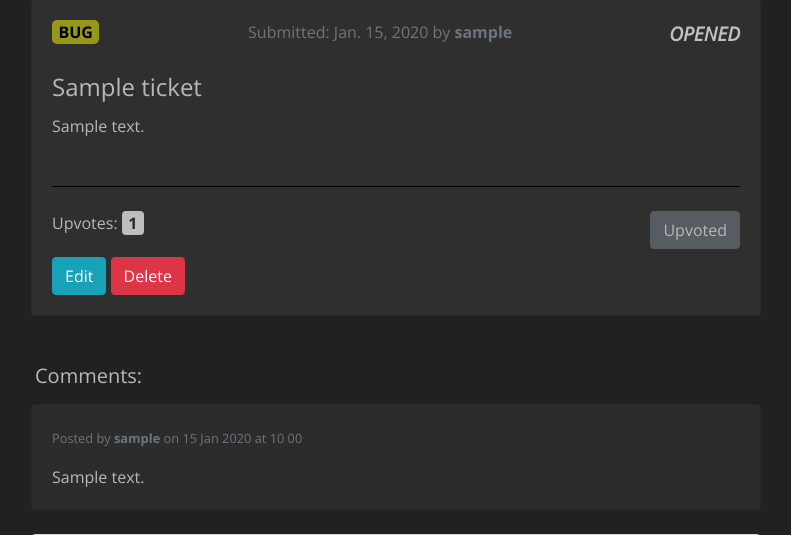
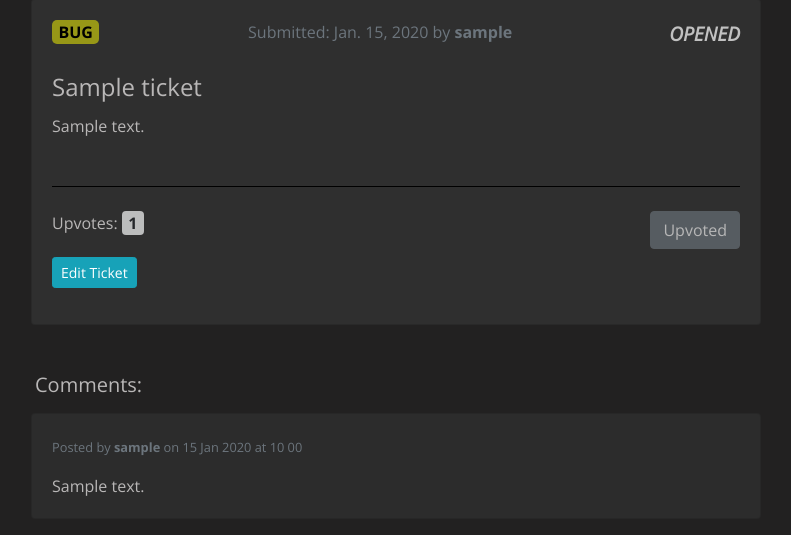
Before and after one commit to bravoalpha79/MothRadar, a Django app: page /tickets/1/details in a window 1280 px wide. Shown: the part 107-642 px from the top of the page, without its empty margins (244-1035 px from the left). Run offline with Django 3.2, Linux system fonts and the light colour scheme; a user stored in the database is signed in; tables that the repository leaves empty hold one stand-in row (values such as "Sample post"); some libraries are stand-ins or nearby versions.

Commit message:
remove option to delete tickets; remove Edit button from list view to remove clutter; change styling of Edit button on detail view

```diff
--- a/tickets/templates/tickets/ticket_detail.html
+++ b/tickets/templates/tickets/ticket_detail.html
@@ -18,11 +18,10 @@
       {% block upvotes %}
       {% endblock upvotes %}
     </div>
-    {% if user.is_authenticated and user == object.author %}
-    <a class="btn btn-info" href="{% url 'ticket-edit' object.id %}">Edit</a>
-    <a class="btn btn-danger" href="{% url 'ticket-delete' object.id %}"
-        >Delete</a
-      >
+    {% if user.is_authenticated and user == object.author and object.status == "OPENED" %}
+    <p class="text-left">
+      <a class="btn btn-sm btn-info" href="{% url 'ticket-edit' object.id %}">Edit Ticket</a>
+    </p>
     {% endif %}
   </div>
 </div>
```
Also changed, not shown: tickets/templates/tickets/ticket_list.html (+0 -7 lines).
